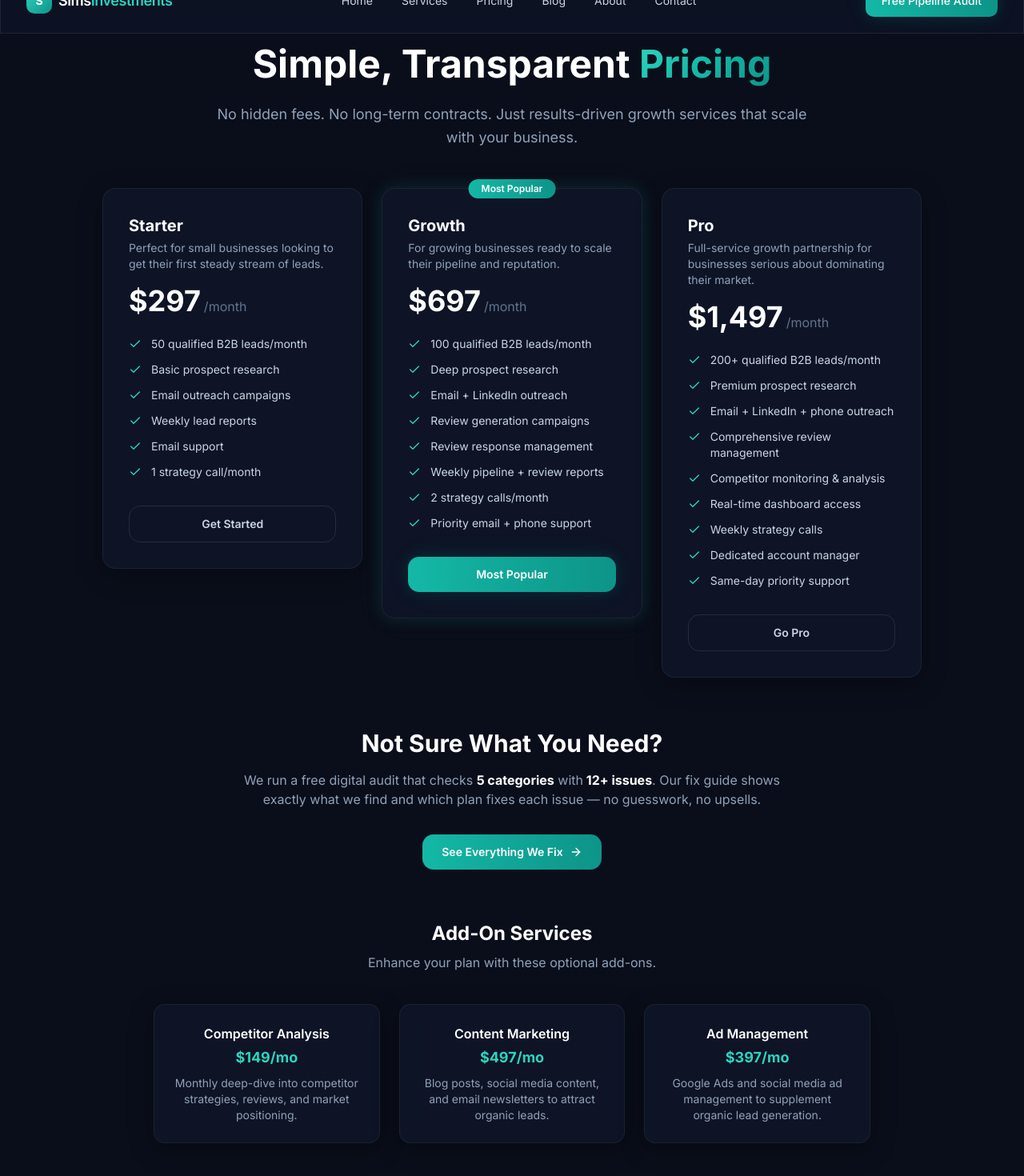
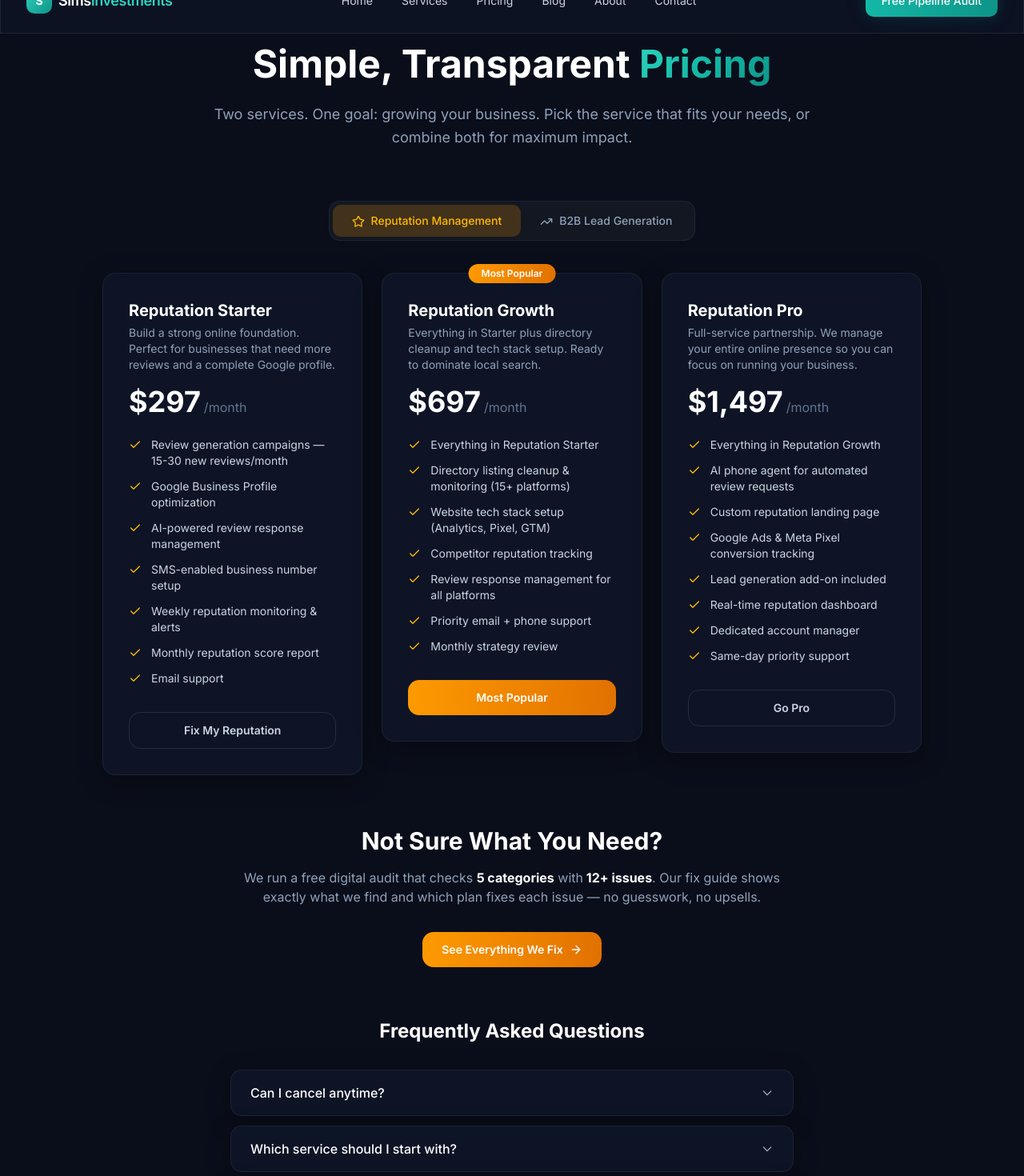
Before and after one commit to rmwallace777-debug/simsinvestments777, a Next.js app: page /pricing in a window 1280 px wide. Shown: the part 40-1510 px from the top of the page at 80% size. Built offline with nearby package versions, Linux system fonts and the light colour scheme.

Commit message:
Redesign /pricing: add tabbed Reputation Management + Lead Gen plans

```diff
--- a/app/pricing/page.tsx
+++ b/app/pricing/page.tsx
@@ -1,14 +1,71 @@
+import { Tabs, TabsContent, TabsList, TabsTrigger } from '@/components/ui/tabs';
 import Link from 'next/link';
 import { FadeIn, StaggerContainer, StaggerItem } from '@/components/Animations';
-import { Check, ArrowRight, HelpCircle } from 'lucide-react';
+import { Check, ArrowRight, HelpCircle, Star, TrendingUp, Globe, Search } from 'lucide-react';
 import type { Metadata } from 'next';
+import BuyButton from '@/components/BuyButton';
 
 export const metadata: Metadata = {
   title: 'Pricing',
-  description: 'Simple, transparent pricing for B2B lead generation and Google review management. Plans start at $297/month. No hidden fees, cancel anytime.',
+  description: 'Simple, transparent pricing for B2B lead generation and reputation management. Plans start at $297/month. No hidden fees, cancel anytime.',
 };
 
-const plans = [
+const repPlans = [
+  {
+    name: 'Reputation Starter',
+    price: '$297',
+    period: '/month',
+    description: 'Build a strong online foundation. Perfect for businesses that need more reviews and a complete Google profile.',
+    features: [
+      'Review generation campaigns — 15-30 new reviews/month',
+      'Google Business Profile optimization',
+      'AI-powered review response management',
+      'SMS-enabled business number setup',
+      'Weekly reputation monitoring & alerts',
+      'Monthly reputation score report',
+      'Email support',
+    ],
+    cta: 'Fix My Reputation',
+    popular: false,
+  },
+  {
+    name: 'Reputation Growth',
+    price: '$697',
+    period: '/month',
+    description: 'Everything in Starter plus directory cleanup and tech stack setup. Ready to dominate local search.',
+    features: [
+      'Everything in Reputation Starter',
+      'Directory listing cleanup & monitoring (15+ platforms)',
+      'Website tech stack setup (Analytics, Pixel, GTM)',
+      'Competitor reputation tracking',
+      'Review response management for all platforms',
+      'Priority email + phone support',
+      'Monthly strategy review',
+    ],
+    cta: 'Most Popular',
+    popular: true,
+  },
+  {
+    name: 'Reputation Pro',
+    price: '$1,497',
+    period: '/month',
+    description: 'Full-service partnership. We manage your entire online presence so you can focus on running your business.',
+    features: [
+      'Everything in Reputation Growth',
+      'AI phone agent for automated review requests',
+      'Custom reputation landing page',
+      'Google Ads & Meta Pixel conversion tracking',
+      'Lead generation add-on included',
+      'Real-time reputation dashboard',
+      'Dedicated account manager',
+      'Same-day priority support',
+    ],
+    cta: 'Go Pro',
+    popular: false,
+  },
+];
+
+const leadPlans = [
   {
     name: 'Starter',
     price: '$297',
@@ -29,14 +86,12 @@ const plans = [
     name: 'Growth',
     price: '$697',
     period: '/month',
-    description: 'For growing businesses ready to scale their pipeline and reputation.',
+    description: 'For growing businesses ready to scale their pipeline.',
     features: [
       '100 qualified B2B leads/month',
       'Deep prospect research',
       'Email + LinkedIn outreach',
-      'Review generation campaigns',
-      'Review response management',
-      'Weekly pipeline + review reports',
+      'Weekly pipeline reports',
       '2 strategy calls/month',
       'Priority email + phone support',
     ],
@@ -52,8 +107,6 @@ const plans = [
       '200+ qualified B2B leads/month',
       'Premium prospect research',
       'Email + LinkedIn + phone outreach',
-      'Comprehensive review management',
-      'Competitor monitoring & analysis',
       'Real-time dashboard access',
       'Weekly strategy calls',
       'Dedicated account manager',
@@ -70,24 +123,24 @@ const faqs = [
     a: 'Yes. All plans are month-to-month with no long-term contracts. Cancel anytime with 30 days notice.',
   },
   {
-    q: 'What industries do you serve?',
-    a: 'We specialize in B2B service businesses: plumbing, HVAC, roofing, construction, dental, medical, legal, and professional services throughout Texas.',
+    q: 'Which service should I start with?',
+    a: 'If you need more reviews and a better online presence, start with Reputation Management. If you need a steady flow of new customer leads, start with Lead Generation. Many clients combine both — our Growth and Pro plans are designed for that.',
   },
   {
     q: 'How long until I see results?',
-    a: 'Most clients see their first qualified leads within 2-3 weeks. Review management results typically show within 30-60 days as new reviews accumulate.',
+    a: 'Reputation management: first new reviews within 2 weeks, measurable improvement in 30-60 days. Lead generation: first qualified leads within 2-3 weeks.',
   },
   {
     q: 'Can I combine both services?',
-    a: 'Absolutely. We recommend combining lead generation with review management for maximum impact. Our Growth plan includes both services.',
+    a: 'Absolutely. Many clients combine reputation management with lead generation for maximum impact. Our Reputation Pro plan includes lead generation capabilities.',
   },
   {
     q: 'Is there a setup fee?',
-    a: 'No setup fees. Your first month covers onboarding and campaign setup. We are transparent about our pricing.',
+    a: 'No setup fees. Your first month covers onboarding and campaign setup.',
   },
   {
     q: 'What if I am not satisfied?',
-    a: 'Your satisfaction is guaranteed. If you are not seeing results after 60 days, we will work with you to adjust the strategy or part ways — no hard feelings.',
+    a: 'Your satisfaction is guaranteed. If you are not seeing results after 60 days, we will adjust the strategy or part ways — no hard feelings.',
   },
 ];
 
@@ -101,13 +154,73 @@ export default function PricingPage() {
             Simple, Transparent <span className="gradient-text">Pricing</span>
           </h1>
           <p className="text-lg text-slate-400 leading-relaxed">
-            No hidden fees. No long-term contracts. Just results-driven growth services that scale with your business.
+            Two services. One goal: growing your business. Pick the service that fits your needs, or combine both for maximum impact.
           </p>
         </FadeIn>
+      </section>
 
-        {/* Pricing Tiers */}
-        <StaggerContainer className="grid md:grid-cols-3 gap-6 max-w-5xl mx-auto">
-          {plans.map((plan) => (
+      {/* Tabbed Pricing */}
+      <section className="max-w-7xl mx-auto px-4 sm:px-6 lg:px-8 mb-16">
+        <Tabs defaultValue="reputation" className="max-w-5xl mx-auto">
+          <div className="flex justify-center mb-10">
+            <TabsList className="bg-white/[0.04] border border-white/[0.06] p-1 rounded-xl">
+              <TabsTrigger
+                value="reputation"
+                className="px-6 py-2.5 text-sm font-medium rounded-lg data-[state=active]:bg-amber-500/20 data-[state=active]:text-amber-400 data-[state=inactive]:text-slate-400 transition-all"
+              >
+                <Star className="w-4 h-4 mr-2 inline-block" />
+                Reputation Management
+              </TabsTrigger>
+              <TabsTrigger
+                value="leads"
+                className="px-6 py-2.5 text-sm font-medium rounded-lg data-[state=active]:bg-teal-500/20 data-[state=active]:text-teal-400 data-[state=inactive]:text-slate-400 transition-all"
+              >
+                <TrendingUp className="w-4 h-4 mr-2 inline-block" />
+                B2B Lead Generation
+              </TabsTrigger>
+            </TabsList>
+          </div>
+
+          <TabsContent value="reputation">
+            <StaggerContainer className="grid md:grid-cols-3 gap-6">
+              {repPlans.map((plan) => (
+                <StaggerItem key={plan.name}>
+                  <div className={`glass-card rounded-2xl p-8 relative ${plan.popular ? 'border-amber-500/40 amber-glow' : ''}`}>
+                    {plan.popular && (
+                      <div className="absolute -top-3 left-1/2 -translate-x-1/2 px-4 py-1 bg-gradient-to-r from-amber-500 to-amber-600 rounded-full text-xs font-semibold text-white">
+                        Most Popular
+                      </div>
+                    )}
+                    <div className="mb-6">
+                      <h3 className="text-xl font-bold text-white mb-1">{plan.name}</h3>
+                      <p className="text-sm text-slate-400 mb-4">{plan.description}</p>
+                      <div className="flex items-baseline gap-1">
+                        <span className="text-4xl font-bold text-white">{plan.price}</span>
+                        <span className="text-slate-500">{plan.period}</span>
+                      </div>
+                    </div>
+                    <ul className="space-y-3 mb-8">
+                      {plan.features.map((f) => (
+                        <li key={f} className="flex items-start gap-3 text-sm">
+                          <Check className="w-4 h-4 text-amber-400 mt-0.5 flex-shrink-0" />
+                          <span className="text-slate-300">{f}</span>
+                        </li>
+                      ))}
+                    </ul>
+                    <BuyButton
+                      planId={`reputation-${plan.name.toLowerCase().replace('reputation ', '')}`}
+                      label={plan.cta}
+                      popular={plan.popular}
+                    />
+                  </div>
+                </StaggerItem>
+              ))}
+            </StaggerContainer>
+          </TabsContent>
+
+          <TabsContent value="leads">
+            <StaggerContainer className="grid md:grid-cols-3 gap-6">
+              {leadPlans.map((plan) => (
                 <StaggerItem key={plan.name}>
                   <div className={`glass-card rounded-2xl p-8 relative ${plan.popular ? 'border-teal-500/40 teal-glow' : ''}`}>
                     {plan.popular && (
@@ -123,7 +236,6 @@ export default function PricingPage() {
                         <span className="text-slate-500">{plan.period}</span>
                       </div>
                     </div>
-
                     <ul className="space-y-3 mb-8">
                       {plan.features.map((f) => (
                         <li key={f} className="flex items-start gap-3 text-sm">
@@ -132,7 +244,6 @@ export default function PricingPage() {
                         </li>
                       ))}
                     </ul>
-
                     <Link
                       href="/free-audit"
                       className={`block text-center py-3 px-6 rounded-xl text-sm font-semibold transition-all duration-200 ${
@@ -147,6 +258,8 @@ export default function PricingPage() {
                 </StaggerItem>
               ))}
             </StaggerContainer>
+          </TabsContent>
+        </Tabs>
       </section>
 
       {/* Fix Guide Section */}
@@ -162,35 +275,12 @@ export default function PricingPage() {
         <FadeIn className="text-center">
           <Link
             href="/fix-guide"
-            className="inline-flex items-center gap-2 px-6 py-3 text-sm font-semibold text-white bg-gradient-to-r from-teal-500 to-teal-600 rounded-xl hover:from-teal-400 hover:to-teal-500 transition-all"
+            className="inline-flex items-center gap-2 px-6 py-3 text-sm font-semibold text-white bg-gradient-to-r from-amber-500 to-amber-600 rounded-xl hover:from-amber-400 hover:to-amber-500 transition-all"
           >
             See Everything We Fix
             <ArrowRight className="w-4 h-4" />
           </Link>
         </FadeIn>
-      </section>
-
-      {/* Add-ons */}
-      <section className="max-w-7xl mx-auto px-4 sm:px-6 lg:px-8 mb-16">
-        <FadeIn className="text-center mb-10">
-          <h2 className="text-2xl font-bold text-white mb-2">Add-On Services</h2>
-          <p className="text-slate-400">Enhance your plan with these optional add-ons.</p>
-        </FadeIn>
-        <StaggerContainer className="grid md:grid-cols-3 gap-6 max-w-4xl mx-auto">
-          {[
-            { title: 'Competitor Analysis', price: '$149/mo', desc: 'Monthly deep-dive into competitor strategies, reviews, and market positioning.' },
-            { title: 'Content Marketing', price: '$497/mo', desc: 'Blog posts, social media content, and email newsletters to attract organic leads.' },
-            { title: 'Ad Management', price: '$397/mo', desc: 'Google Ads and social media ad management to supplement organic lead generation.' },
-          ].map((addon) => (
-            <StaggerItem key={addon.title}>
-              <div className="glass-card rounded-xl p-6 text-center">
-                <h3 className="text-white font-semibold mb-1">{addon.title}</h3>
-                <p className="text-teal-400 font-bold text-lg mb-2">{addon.price}</p>
-                <p className="text-sm text-slate-400">{addon.desc}</p>
-              </div>
-            </StaggerItem>
-          ))}
-        </StaggerContainer>
       </section>
 
       {/* FAQ */}
@@ -217,13 +307,13 @@ export default function PricingPage() {
       <section className="max-w-4xl mx-auto px-4 sm:px-6 lg:px-8 text-center">
         <FadeIn>
           <div className="glass-card rounded-3xl p-12">
-            <h2 className="text-2xl font-bold text-white mb-4">Still Have Questions?</h2>
-            <p className="text-slate-400 mb-8">Book a free strategy call and we will help you find the perfect plan.</p>
+            <h2 className="text-2xl font-bold text-white mb-4">Start With a Free Audit</h2>
+            <p className="text-slate-400 mb-8">Not sure which service fits? We will analyze your online presence and recommend the right plan — no obligation.</p>
             <Link
               href="/free-audit"
-              className="inline-flex items-center gap-2 px-6 py-3 text-sm font-semibold text-white bg-gradient-to-r from-teal-500 to-teal-600 rounded-xl hover:from-teal-400 hover:to-teal-500 transition-all"
+              className="inline-flex items-center gap-2 px-8 py-4 text-base font-semibold text-white bg-gradient-to-r from-amber-500 to-amber-600 rounded-xl hover:from-amber-400 hover:to-amber-500 transition-all"
             >
-              Book a Strategy Call
+              Get Your Free Audit
               <ArrowRight className="w-4 h-4" />
             </Link>
           </div>
--- /dev/null
+++ b/components/ui/tabs.tsx
@@ -0,0 +1,41 @@
+'use client';
+import { createContext, useContext, useState, ReactNode } from 'react';
+
+interface TabsContextType {
+  value: string;
+  onValueChange: (value: string) => void;
+}
+const TabsContext = createContext<TabsContextType | null>(null);
+
+export function Tabs({ defaultValue, children, className = '' }: { defaultValue: string; children: ReactNode; className?: string }) {
+  const [value, setValue] = useState(defaultValue);
+  return (
+    <TabsContext.Provider value={{ value, onValueChange: setValue }}>
+      <div className={className}>{children}</div>
+    </TabsContext.Provider>
+  );
+}
+
+export function TabsList({ children, className = '' }: { children: ReactNode; className?: string }) {
+  return <div className={className}>{children}</div>;
+}
+
+export function TabsTrigger({ value, children, className = '' }: { value: string; children: ReactNode; className?: string }) {
+  const ctx = useContext(TabsContext);
+  const isActive = ctx?.value === value;
+  return (
+    <button
+      onClick={() => ctx?.onValueChange(value)}
+      className={className}
+      data-state={isActive ? 'active' : 'inactive'}
+    >
+      {children}
+    </button>
+  );
+}
+
+export function TabsContent({ value, children }: { value: string; children: ReactNode }) {
+  const ctx = useContext(TabsContext);
+  if (ctx?.value !== value) return null;
+  return <>{children}</>;
+}
```
Lines whose indentation alone changed are shown as unchanged.
